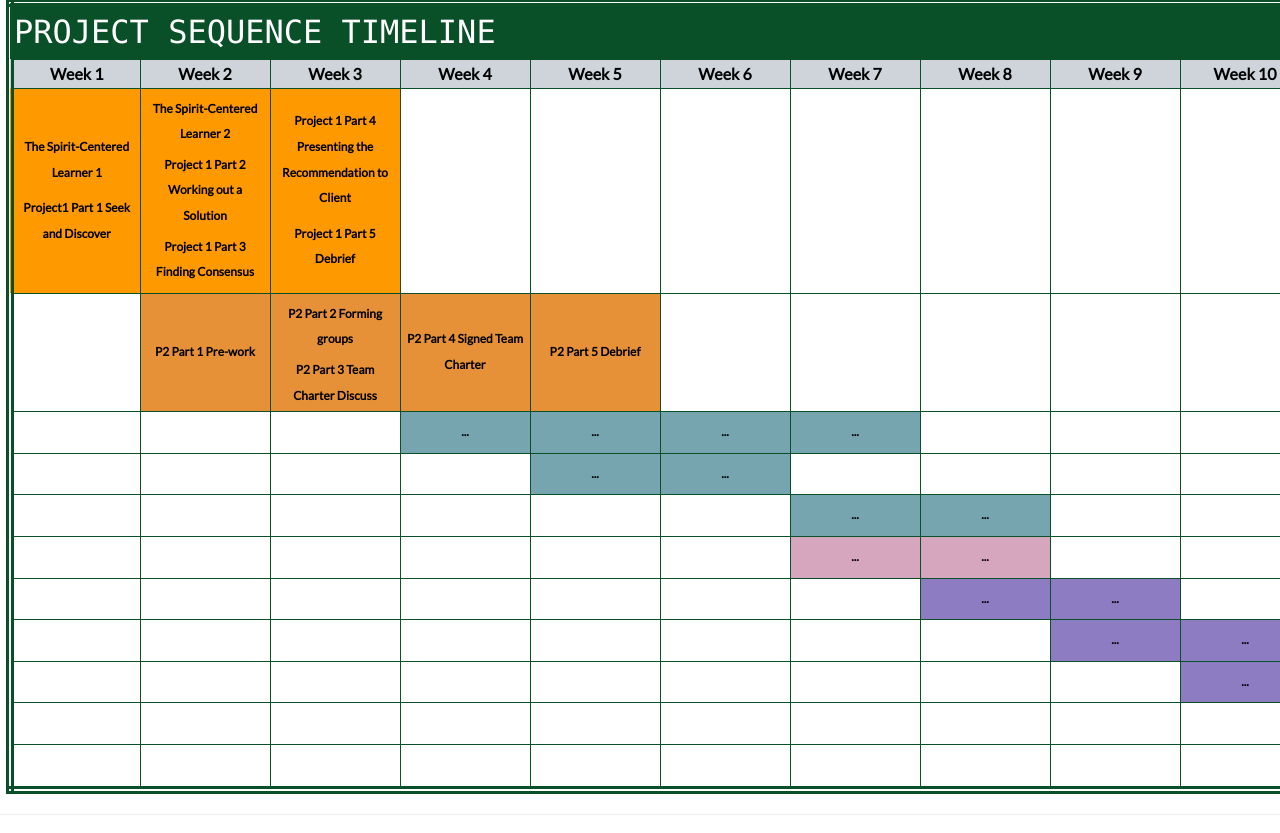
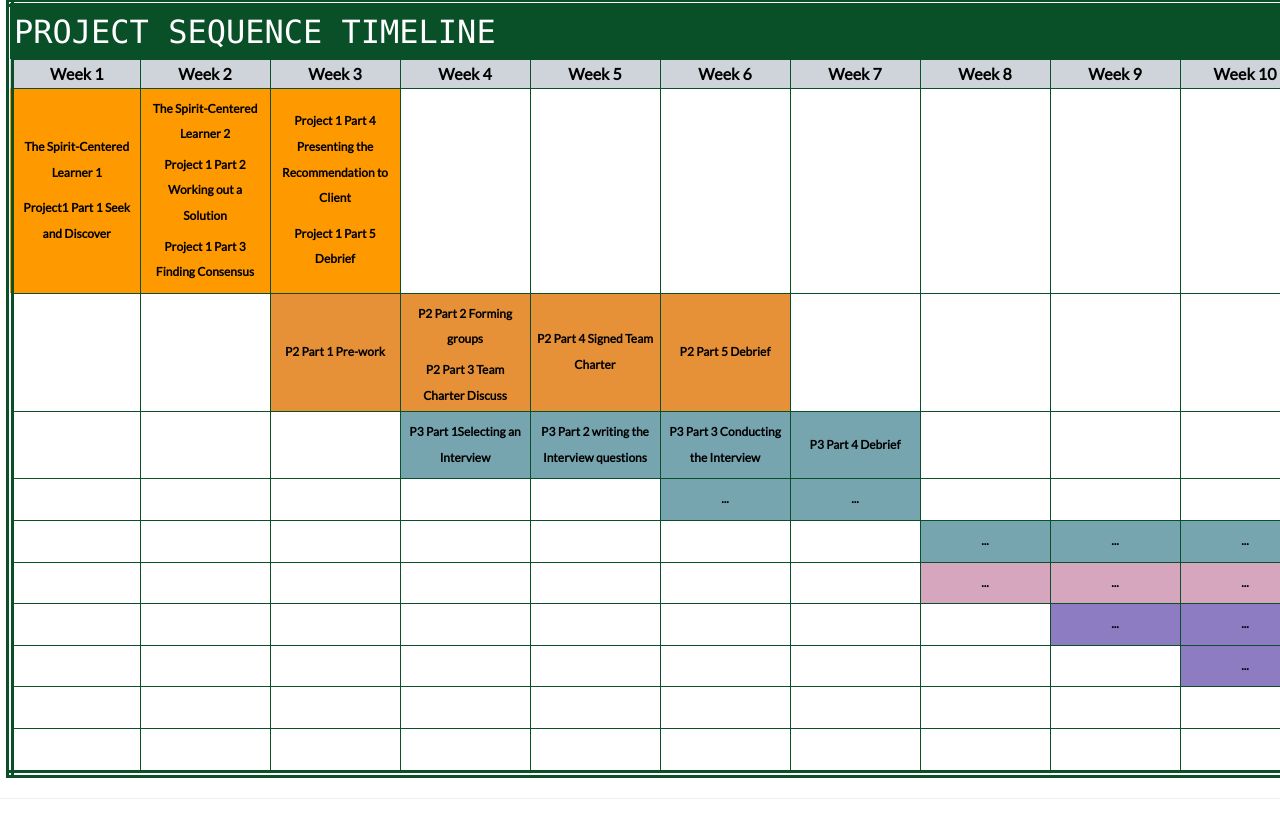
Before and after one commit to danbs/position-task, a plain HTML site: page HTML/index.html in a window 1280 px wide. Shown: the part 2200-3033 px from the top of the page. Drawn offline with Linux system fonts and the light colour scheme; some packages are replaced by stand-ins of ours.

Commit message:
project sequence wip

```diff
--- a/HTML/index.html
+++ b/HTML/index.html
@@ -34,7 +34,10 @@
         a.underline:hover {
             text-decoration: underline;
         }
-        td { min-width: 130px; }
+
+        td {
+            min-width: 130px;
+        }
     </style>
 </head>
 <!-- End Head -->
@@ -606,7 +609,8 @@
                                                                 title="The Spirit-Centered Learner 2"
                                                                 href="#"
                                                                 data-api-endpoint="#"
-                                                            data-api-returntype="Assignment">The Spirit-Centered Learner
+                                                                data-api-returntype="Assignment">The Spirit-Centered
+                        Learner
                         2</a>
                     </strong></div>
                     <div style="padding-bottom: 5px"><strong><a class="underline" target="_blank"
@@ -614,7 +618,8 @@
                                                                 title="Project 1 Part 2 Working out a Solution"
                                                                 href="https://ensign.instructure.com/courses/10673/discussion_topics/81059"
                                                                 data-api-endpoint="https://ensign.instructure.com/courses/10673/discussion_topics/81059"
-                                                            data-api-returntype="Assignment">Project 1 Part 2 Working
+                                                                data-api-returntype="Assignment">Project 1 Part 2
+                        Working
                         out a Solution</a>
                     </strong></div>
 
@@ -658,6 +663,7 @@
                 <td></td>
             </tr>
             <tr>
+                <td></td>
                 <td></td>
                 <td style=" background-color: #e69138; text-align: center; padding:5px 5px 0px 5px">
                     <div style="padding-bottom: 10px"><strong><a class="underline" target="_blank"
@@ -710,8 +716,6 @@
                     </a>
                     </strong></div>
                 </td>
-
-            <td></td>
                 <td></td>
                 <td></td>
                 <td></td>
@@ -728,12 +732,88 @@
                 <td style=" background-color: #76a5af; text-align: center; padding:5px 5px 0px 5px">
                     <div style="padding-bottom: 10px"><strong><a class="underline" target="_blank"
                                                                  style="color: #000; font-size: 12px; margin-bottom: 5px;"
+                                                                 title="P3 Part 1Selecting an Interview"
+                                                                 href="https://ensign.instructure.com/courses/10673/assignments/676726"
+                                                                 data-api-endpoint="https://ensign.instructure.com/courses/10673/assignments/676726"
+                                                                 data-api-returntype="Assignment">P3 Part 1Selecting an Interview</a>
+                    </strong></div>
+                </td>
+                <td style=" background-color: #76a5af; text-align: center; padding:5px 5px 0px 5px">
+                    <div style="padding-bottom: 10px"><strong><a class="underline" target="_blank"
+                                                                 style="color: #000; font-size: 12px; margin-bottom: 5px;"
+                                                                 title="P3 Part 2 writing the Interview questions"
+                                                                 href="https://ensign.instructure.com/courses/10673/assignments/676751"
+                                                                 data-api-endpoint="https://ensign.instructure.com/courses/10673/assignments/676751"
+                                                                 data-api-returntype="Assignment">P3 Part 2 writing the Interview questions</a>
+                    </strong></div>
+                </td>
+                <td style=" background-color: #76a5af; text-align: center; padding:5px 5px 0px 5px">
+                    <div style="padding-bottom: 10px"><strong><a class="underline" target="_blank"
+                                                                 style="color: #000; font-size: 12px; margin-bottom: 5px;"
+                                                                 title="P3 Part 3 Conducting the Interview"
+                                                                 href="https://ensign.instructure.com/courses/10673/assignments/676752"
+                                                                 data-api-endpoint="https://ensign.instructure.com/courses/10673/assignments/676752"
+                                                                 data-api-returntype="Assignment">P3 Part 3 Conducting the Interview</a>
+                    </strong></div>
+                </td>
+                <td style=" background-color: #76a5af; text-align: center; padding:5px 5px 0px 5px">
+                    <div style="padding-bottom: 10px"><strong><a class="underline" target="_blank"
+                                                                 style="color: #000; font-size: 12px; margin-bottom: 5px;"
+                                                                 title="P3 Part 4 Debrief"
+                                                                 href="https://ensign.instructure.com/courses/10673/assignments/676753"
+                                                                 data-api-endpoint="https://ensign.instructure.com/courses/10673/assignments/676753"
+                                                                 data-api-returntype="Assignment">P3 Part 4 Debrief</a>
+                    </strong></div>
+                </td>
+                <td></td>
+                <td></td>
+                <td></td>
+                <td></td>
+                <td></td>
+                <td></td>
+                <td></td>
+            </tr>
+            <tr>
+                <td></td>
+                <td></td>
+                <td></td>
+                <td></td>
+                <td></td>
+                <td style=" background-color: #76a5af; text-align: center; padding:5px 5px 0px 5px">
+                    <div style="padding-bottom: 10px"><strong><a class="underline" target="_blank"
+                                                                 style="color: #000; font-size: 12px; margin-bottom: 5px;"
                                                                  title="..."
                                                                  href="#"
                                                                  data-api-endpoint="#"
                                                                  data-api-returntype="Assignment">...</a>
                     </strong></div>
                 </td>
+                <td style=" background-color: #76a5af; text-align: center; padding:5px 5px 0px 5px">
+                    <div style="padding-bottom: 10px"><strong><a class="underline" target="_blank"
+                                                                 style="color: #000; font-size: 12px; margin-bottom: 5px;"
+                                                                 title="..."
+                                                                 href="#"
+                                                                 data-api-endpoint="#"
+                                                                 data-api-returntype="Assignment">...</a>
+                    </strong></div>
+                </td>
+
+                <td></td>
+                <td></td>
+                <td></td>
+                <td></td>
+                <td></td>
+                <td></td>
+                <td></td>
+            </tr>
+            <tr>
+                <td></td>
+                <td></td>
+                <td></td>
+                <td></td>
+                <td></td>
+                <td></td>
+                <td></td>
                 <td style=" background-color: #76a5af; text-align: center; padding:5px 5px 0px 5px">
                     <div style="padding-bottom: 10px"><strong><a class="underline" target="_blank"
                                                                  style="color: #000; font-size: 12px; margin-bottom: 5px;"
@@ -765,75 +845,9 @@
                 <td></td>
                 <td></td>
                 <td></td>
-            <td></td>
-            <td></td>
-            <td></td>
             </tr>
             <tr>
                 <td></td>
-            <td></td>
-            <td></td>
-            <td></td>
-            <td style=" background-color: #76a5af; text-align: center; padding:5px 5px 0px 5px">
-                <div style="padding-bottom: 10px"><strong><a class="underline" target="_blank"
-                                                             style="color: #000; font-size: 12px; margin-bottom: 5px;"
-                                                             title="..."
-                                                             href="#"
-                                                             data-api-endpoint="#"
-                                                             data-api-returntype="Assignment">...</a>
-                </strong></div>
-            </td>
-            <td style=" background-color: #76a5af; text-align: center; padding:5px 5px 0px 5px">
-                <div style="padding-bottom: 10px"><strong><a class="underline" target="_blank"
-                                                             style="color: #000; font-size: 12px; margin-bottom: 5px;"
-                                                             title="..."
-                                                             href="#"
-                                                             data-api-endpoint="#"
-                                                             data-api-returntype="Assignment">...</a>
-                </strong></div>
-            </td>
-            <td></td>
-            <td></td>
-            <td></td>
-            <td></td>
-            <td></td>
-            <td></td>
-            <td></td>
-            <td></td>
-        </tr>
-        <tr>
-            <td></td>
-            <td></td>
-            <td></td>
-            <td></td>
-            <td></td>
-            <td></td>
-            <td style=" background-color: #76a5af; text-align: center; padding:5px 5px 0px 5px">
-                <div style="padding-bottom: 10px"><strong><a class="underline" target="_blank"
-                                                             style="color: #000; font-size: 12px; margin-bottom: 5px;"
-                                                             title="..."
-                                                             href="#"
-                                                             data-api-endpoint="#"
-                                                             data-api-returntype="Assignment">...</a>
-                </strong></div>
-            </td>
-            <td style=" background-color: #76a5af; text-align: center; padding:5px 5px 0px 5px">
-                <div style="padding-bottom: 10px"><strong><a class="underline" target="_blank"
-                                                             style="color: #000; font-size: 12px; margin-bottom: 5px;"
-                                                             title="..."
-                                                             href="#"
-                                                             data-api-endpoint="#"
-                                                             data-api-returntype="Assignment">...</a>
-                </strong></div>
-            </td>
-            <td></td>
-            <td></td>
-            <td></td>
-            <td></td>
-            <td></td>
-            <td></td>
-        </tr>
-        <tr>
                 <td></td>
                 <td></td>
                 <td></td>
@@ -858,22 +872,8 @@
                                                                  data-api-returntype="Assignment">...</a>
                     </strong></div>
                 </td>
-            <td></td>
-            <td></td>
-            <td></td>
-            <td></td>
-            <td></td>
-            <td></td>
-        </tr>
-        <tr>
-            <td></td>
-            <td></td>
-            <td></td>
-            <td></td>
-            <td></td>
-            <td></td>
-            <td></td>
-            <td style=" background-color: #8e7cc3; text-align: center; padding:5px 5px 0px 5px">
+
+                <td style=" background-color: #d5a6bd; text-align: center; padding:5px 5px 0px 5px">
                     <div style="padding-bottom: 10px"><strong><a class="underline" target="_blank"
                                                                  style="color: #000; font-size: 12px; margin-bottom: 5px;"
                                                                  title="..."
@@ -882,16 +882,7 @@
                                                                  data-api-returntype="Assignment">...</a>
                     </strong></div>
                 </td>
-            <td style=" background-color: #8e7cc3; text-align: center; padding:5px 5px 0px 5px">
-                <div style="padding-bottom: 10px"><strong><a class="underline" target="_blank"
-                                                             style="color: #000; font-size: 12px; margin-bottom: 5px;"
-                                                             title="..."
-                                                             href="#"
-                                                             data-api-endpoint="#"
-                                                             data-api-returntype="Assignment">...</a>
-                </strong></div>
-            </td>
-            <td></td>
+
                 <td></td>
                 <td></td>
                 <td></td>
@@ -924,7 +915,16 @@
                                                                  data-api-returntype="Assignment">...</a>
                     </strong></div>
                 </td>
-            <td></td>
+
+                <td style=" background-color: #8e7cc3; text-align: center; padding:5px 5px 0px 5px">
+                    <div style="padding-bottom: 10px"><strong><a class="underline" target="_blank"
+                                                                 style="color: #000; font-size: 12px; margin-bottom: 5px;"
+                                                                 title="..."
+                                                                 href="#"
+                                                                 data-api-endpoint="#"
+                                                                 data-api-returntype="Assignment">...</a>
+                    </strong></div>
+                </td>
                 <td></td>
                 <td></td>
                 <td></td>
@@ -957,11 +957,21 @@
                                                                  data-api-returntype="Assignment">...</a>
                     </strong></div>
                 </td>
-            <td></td>
+
+                <td style=" background-color: #8e7cc3; text-align: center; padding:5px 5px 0px 5px">
+                    <div style="padding-bottom: 10px"><strong><a class="underline" target="_blank"
+                                                                 style="color: #000; font-size: 12px; margin-bottom: 5px;"
+                                                                 title="..."
+                                                                 href="#"
+                                                                 data-api-endpoint="#"
+                                                                 data-api-returntype="Assignment">...</a>
+                    </strong></div>
+                </td>
                 <td></td>
                 <td></td>
             </tr>
             <tr>
+                <td></td>
                 <td></td>
                 <td></td>
                 <td></td>
@@ -990,8 +1000,15 @@
                                                                  data-api-returntype="Assignment">...</a>
                     </strong></div>
                 </td>
-            <td></td>
-            <td></td>
+                <td style=" background-color: #8e7cc3; text-align: center; padding:5px 5px 0px 5px">
+                    <div style="padding-bottom: 10px"><strong><a class="underline" target="_blank"
+                                                                 style="color: #000; font-size: 12px; margin-bottom: 5px;"
+                                                                 title="..."
+                                                                 href="#"
+                                                                 data-api-endpoint="#"
+                                                                 data-api-returntype="Assignment">...</a>
+                    </strong></div>
+                </td>
             </tr>
             <tr>
                 <td></td>
```
Lines whose indentation alone changed are shown as unchanged.
